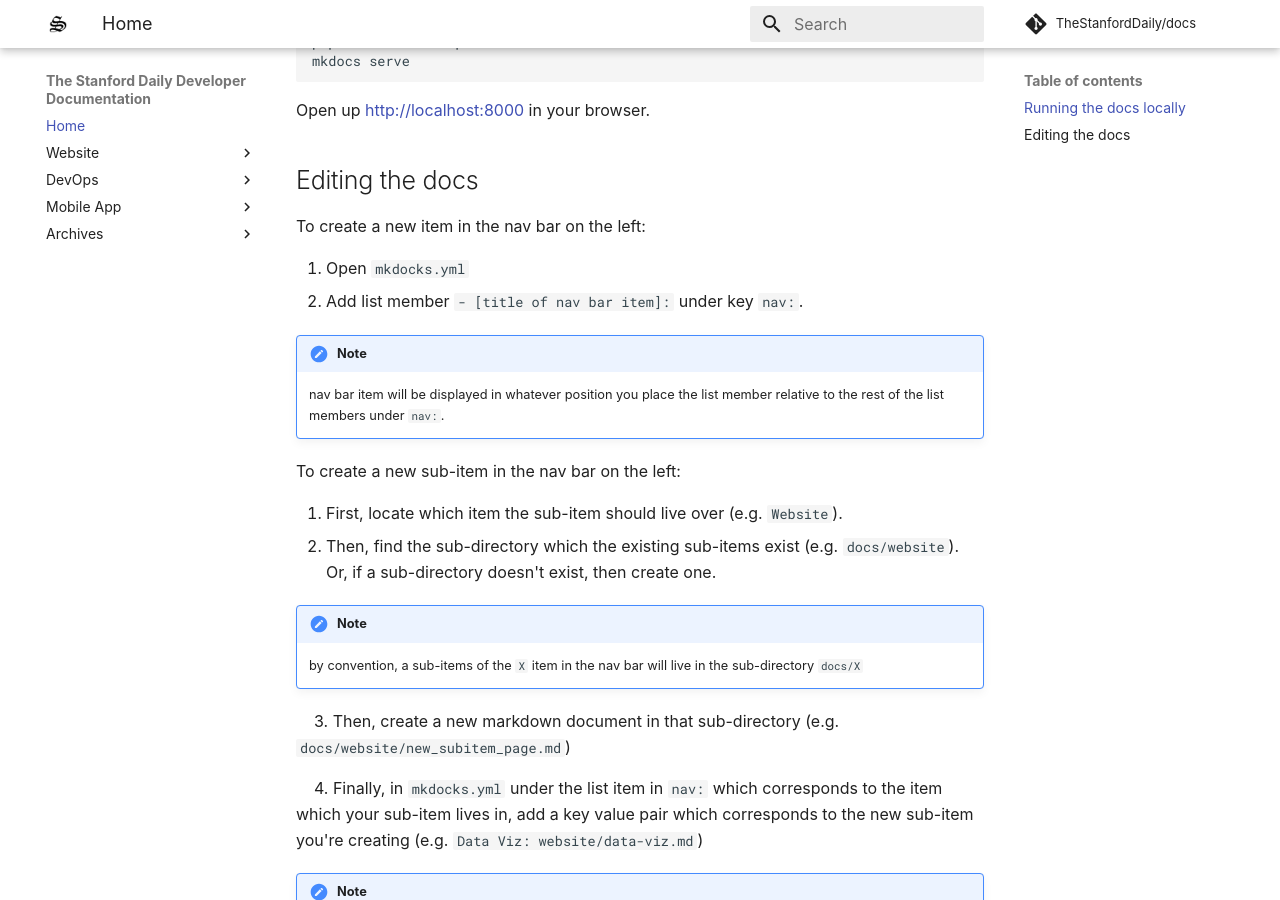
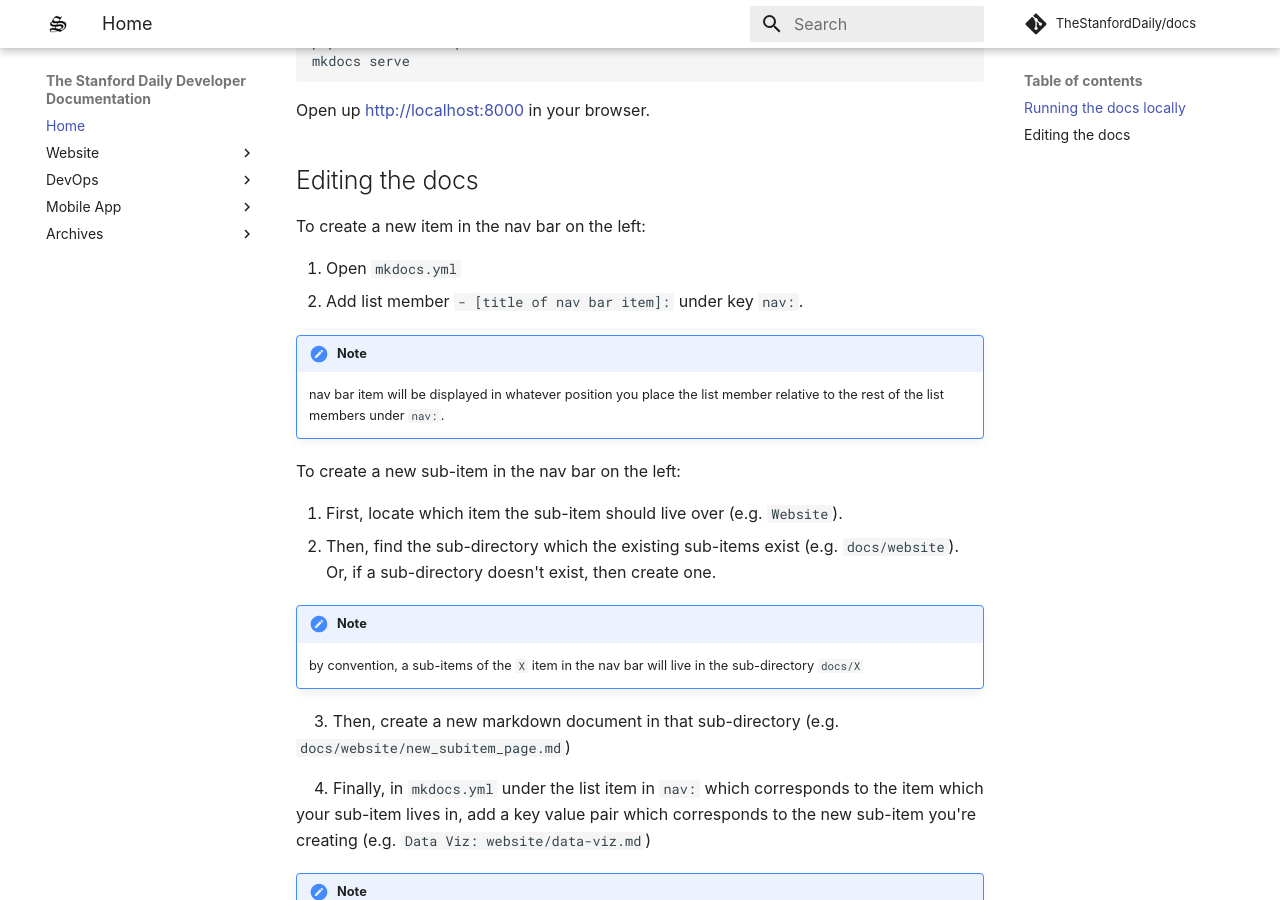
Before and after one commit to TheStanfordDaily/docs, an MkDocs documentation site: the page built from docs/index.md, in a window 1280 px wide and 900 px high, scrolled down 363 px. Built offline with MkDocs 1.6.1 and Material for MkDocs 9.7.7, drawn with Linux system fonts in a browser that asks for light colours; some web fonts are replaced; comment, search, counter and statistics services are not loaded.

```diff
--- a/docs/index.md
+++ b/docs/index.md
@@ -14,7 +14,7 @@ Open up [http://localhost:8000](http://localhost:8000) in your browser.
 ## Editing the docs
 To create a new item in the nav bar on the left:
 
-1. Open `mkdocks.yml`
+1. Open `mkdocs.yml`
 2. Add  list member `- [title of nav bar item]:` under key `nav:`.
 
 !!! note
@@ -32,7 +32,7 @@ To create a new sub-item in the nav bar on the left:
 
 &nbsp;&nbsp;&nbsp;&nbsp;3\. Then, create a new markdown document in that sub-directory (e.g. `docs/website/new_subitem_page.md`)
 
-&nbsp;&nbsp;&nbsp;&nbsp;4\. Finally, in `mkdocks.yml` under the list item in `nav:` which corresponds to the item which your sub-item lives in, add a key value pair which corresponds to the new sub-item you're creating (e.g.       `Data Viz: website/data-viz.md`)
+&nbsp;&nbsp;&nbsp;&nbsp;4\. Finally, in `mkdocs.yml` under the list item in `nav:` which corresponds to the item which your sub-item lives in, add a key value pair which corresponds to the new sub-item you're creating (e.g.       `Data Viz: website/data-viz.md`)
 
 !!! note
       the key which you add this under will be the displayed name for the nav bar sub-item, and the value should be the path to the sub-item's markdown document with the `docs` prefix removed.
```
Also changed, not shown: docs/archives/backend.md (+1 -1 lines), docs/archives/frontend.md (+1 -1 lines).
